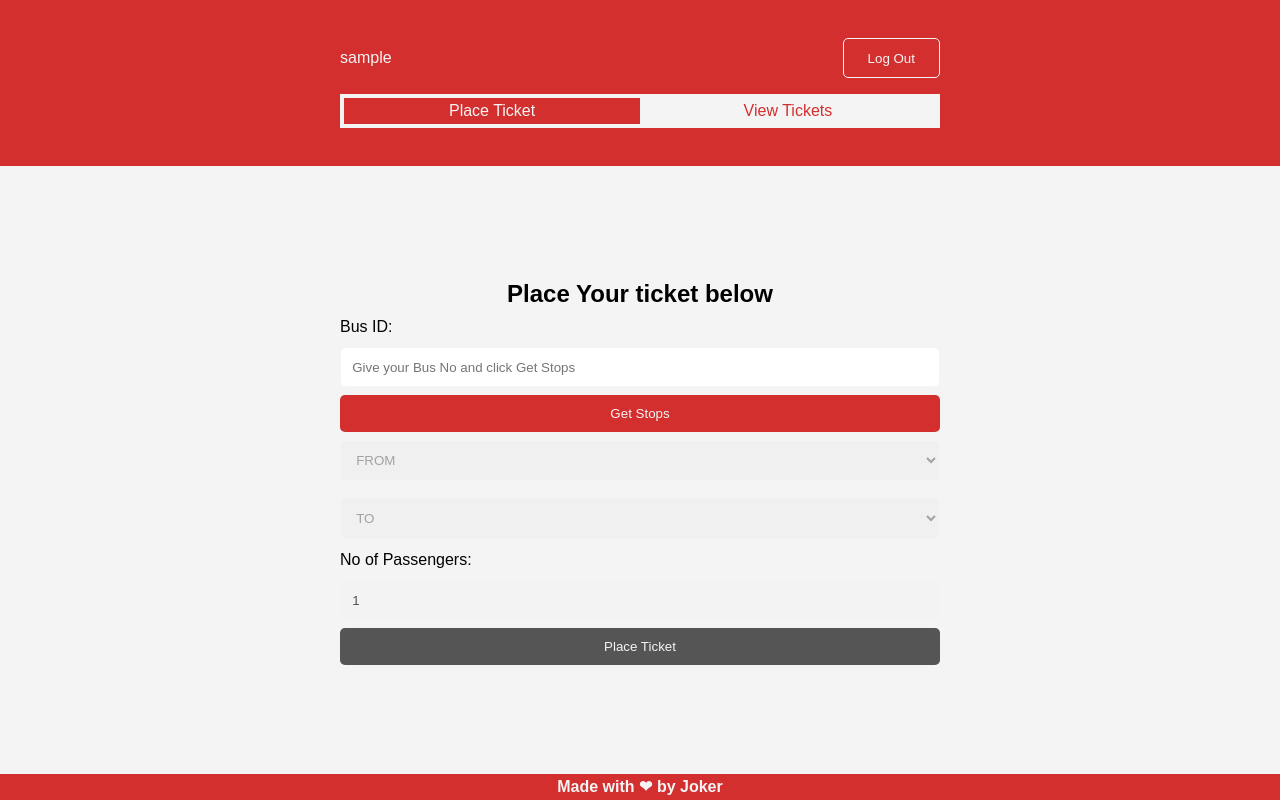
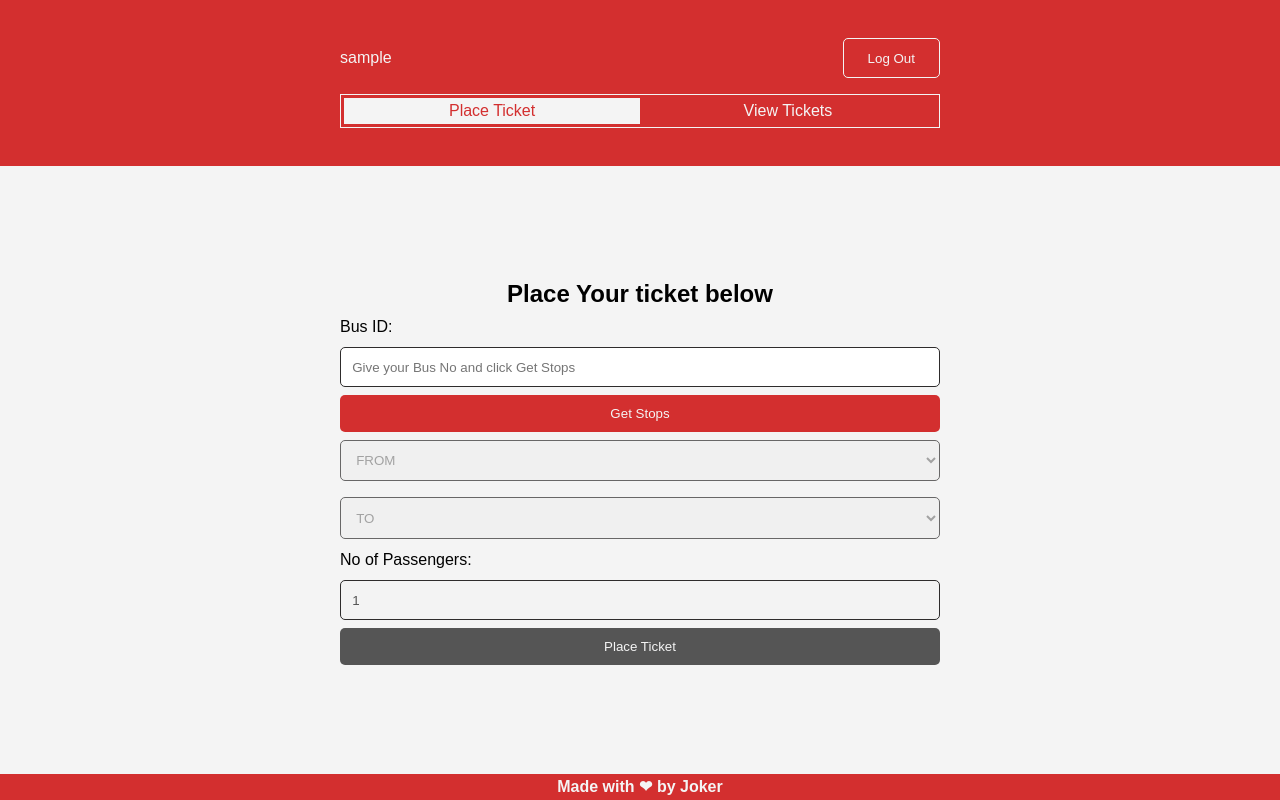
Before and after one commit to iamjoker021/CONDUCTOR_APP_FRONTEND, a React (Vite) app: page /place-ticket in a window 1280 px wide. Built offline with nearby package versions, Linux system fonts and the light colour scheme; sample sign-in values are in the browser's storage.

Commit message:
style: Change the Navbar style

```diff
--- a/src/index.css
+++ b/src/index.css
@@ -89,40 +89,41 @@
   /* Navbar */
   a:link {
     text-decoration: none;
-    color: var(--backround-color-primary);
+    color: #f4f4f4;
   }
   a:visited {
     text-decoration: none;
-    color: var(--backround-color-primary);
+    color: #f4f4f4;
   }
   a:hover {
     text-decoration: none;
-    color: var(--backround-color-primary);
+    color: #f4f4f4;
   }
   a:active {
     text-decoration: none;
-    color: var(--backround-color-primary);
+    color: #f4f4f4;
   }
 
   .navbar {
     display: flex;
-    background-color: #f4f4f4;;
-    border: 1px solid #f4f4f4;;
+    background-color: var(--backround-color-primary);
+    border: 1px solid #f4f4f4;
     margin: 20px 0;
     }
 
     .nav-item {
         flex: 1;
         text-align: center;
-        background-color: #f4f4f4;
+        background-color: var(--backround-color-primary);
+        color: #f4f4f4;
         border: none;
         cursor: pointer;
         transition: background-color 0.3s ease, color 0.3s ease;
     }
 
     .nav-item.active {
-        background-color: #d32f2f;
-        color: #f4f4f4;
+        background-color: #f4f4f4;
+        color: var(--backround-color-primary);
     }
 
   /* Body Styling */
@@ -183,7 +184,7 @@
   form input, form select {
     padding: 0.7rem;
     margin: 0.5rem 0;
-    border: 1px solid #f4f4f4;
+    border: 1px solid #2e2c2c;
     border-radius: 5px;
   }
 
```
